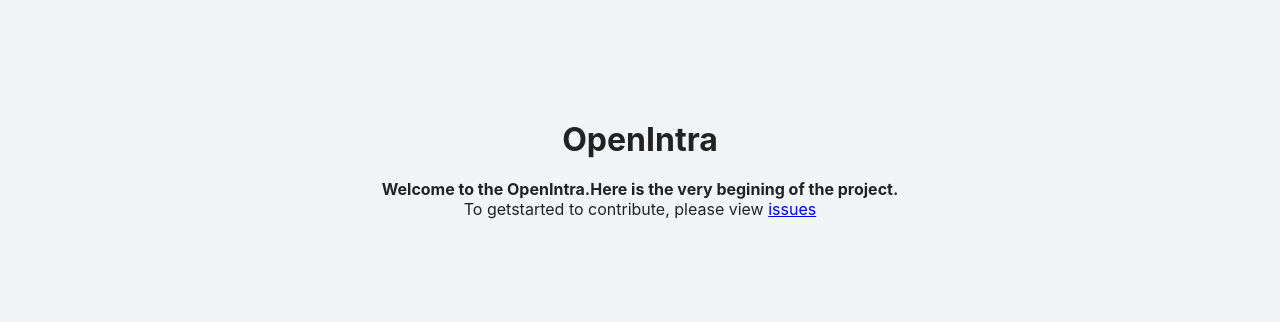
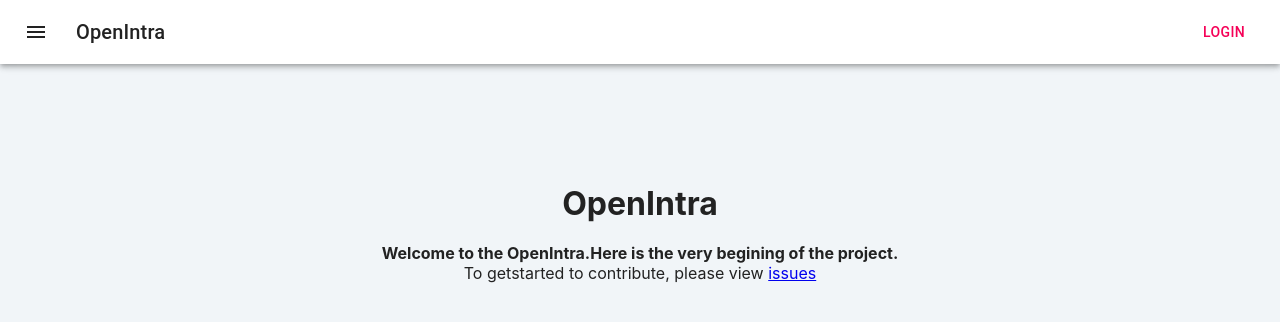
Before and after one commit to Yasirunet/OpenIntra, a React (Create React App) app: page / in a window 1280 px wide. Shown: the top 322 px of the page. Built offline with nearby package versions, Linux system fonts and the light colour scheme.

Commit message:
setup navbar component

```diff
--- a/src/components/app/App.js
+++ b/src/components/app/App.js
@@ -1,9 +1,11 @@
 import React from 'react';
 import Home from '../../routes/home';
+import NavBar from '../navbar';
 
 function App() {
   return (
     <div className="App">
+      <NavBar />
       <Home />
     </div>
   );
--- /dev/null
+++ b/src/components/navbar/index.js
@@ -0,0 +1 @@
+export { default } from './navbar';
--- /dev/null
+++ b/src/components/navbar/navbar.js
@@ -0,0 +1,34 @@
+import React from 'react';
+import AppBar from '@material-ui/core/AppBar';
+import Toolbar from '@material-ui/core/Toolbar';
+import Typography from '@material-ui/core/Typography';
+import Button from '@material-ui/core/Button';
+import IconButton from '@material-ui/core/IconButton';
+import MenuIcon from '@material-ui/icons/Menu';
+import { useStyles } from './navbar.style';
+
+function NavBar() {
+  const classes = useStyles();
+  return (
+    <div className={classes.root}>
+      <AppBar position="static" color="inherit">
+        <Toolbar>
+          <IconButton
+            edge="start"
+            className={classes.menuButton}
+            color="inherit"
+            aria-label="menu"
+          >
+            <MenuIcon />
+          </IconButton>
+          <Typography variant="h6" className={classes.title}>
+            OpenIntra
+          </Typography>
+          <Button color="secondary">Login</Button>
+        </Toolbar>
+      </AppBar>
+    </div>
+  );
+}
+
+export default NavBar;
--- /dev/null
+++ b/src/components/navbar/navbar.style.js
@@ -0,0 +1,13 @@
+import { makeStyles } from '@material-ui/core';
+
+export const useStyles = makeStyles((theme) => ({
+  root: {
+    flexGrow: 1,
+  },
+  menuButton: {
+    marginRight: theme.spacing(2),
+  },
+  title: {
+    flexGrow: 1,
+  },
+}));
```
